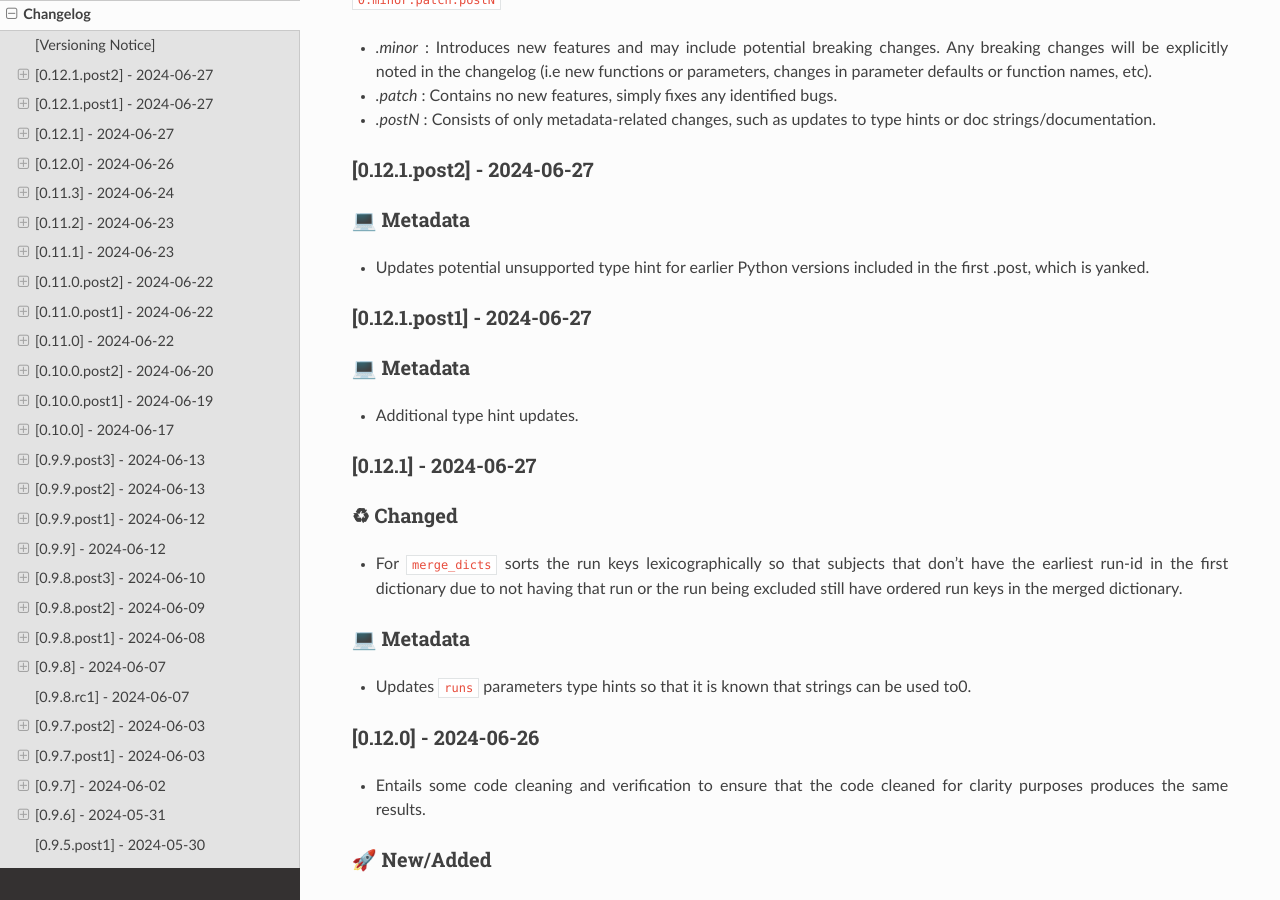
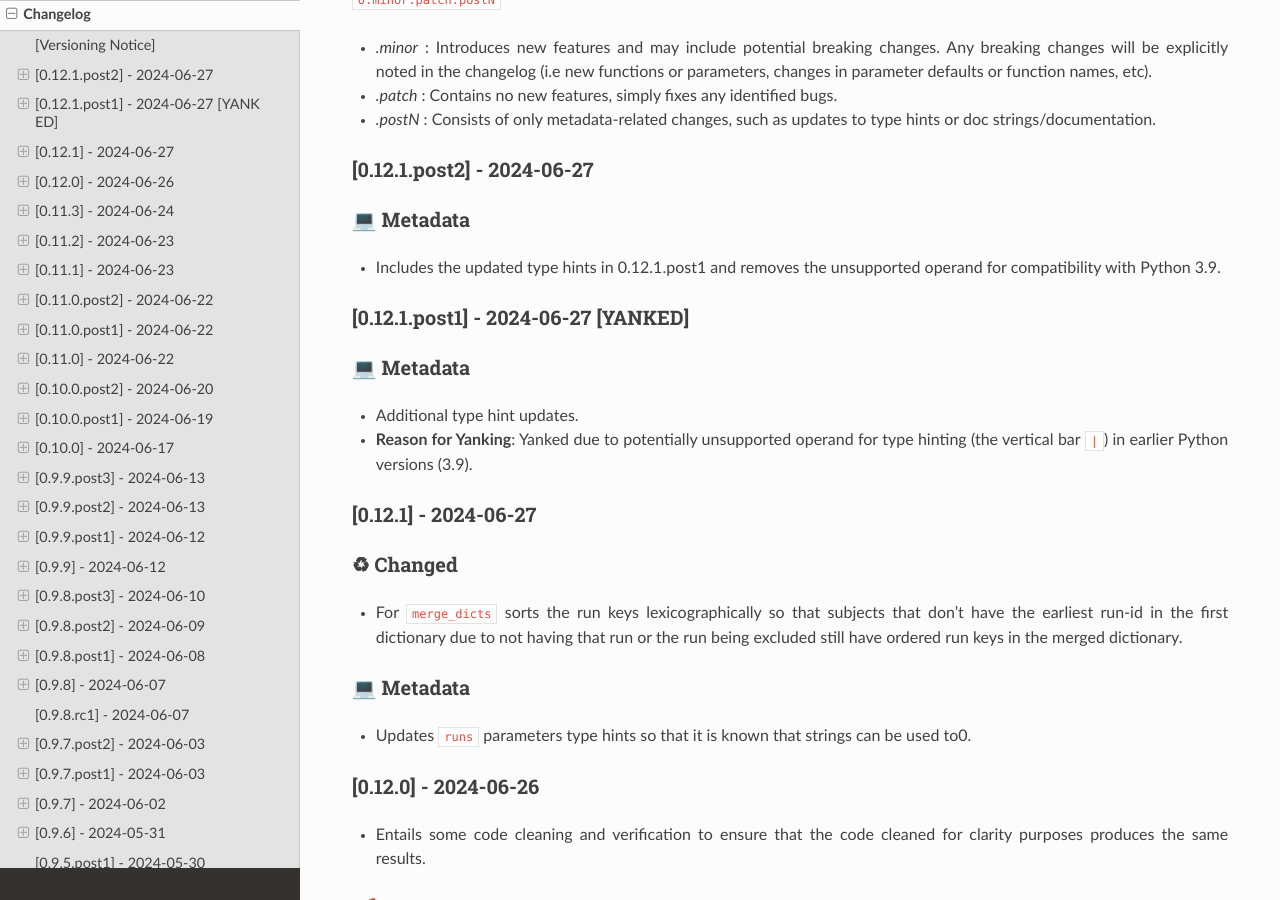
Before and after one commit to donishadsmith/neurocaps, a Sphinx documentation site: the page built from docs/changelog.rst, in a window 1280 px wide and 900 px high, scrolled down 920 px. Built offline with Sphinx 7.4.7 and the Read the Docs theme 2.0.0, drawn with Linux system fonts in a browser that asks for light colours.

Commit message:
update docs

```diff
--- a/CHANGELOG.md
+++ b/CHANGELOG.md
@@ -43,11 +43,14 @@ noted in the changelog (i.e new functions or parameters, changes in parameter de
 
 ## [0.12.1.post2] - 2024-06-27
 ### 💻 Metadata
-- Updates potential unsupported type hint for earlier Python versions included in the first .post, which is yanked.
+- Includes the updated type hints in 0.12.1.post1 and removes the unsupported operand for compatibility with
+Python 3.9.
 
-## [0.12.1.post1] - 2024-06-27
+## [0.12.1.post1] - 2024-06-27 [YANKED]
 ### 💻 Metadata
 - Additional type hint updates.
+- **Reason for Yanking**: Yanked due to potentially unsupported operand for type hinting (the vertical bar `|`)
+in earlier Python versions (3.9).
 
 ## [0.12.1] - 2024-06-27
 
--- a/docs/index.rst
+++ b/docs/index.rst
@@ -1,8 +1,7 @@
 .. include:: introduction.rst
 
-Contents
---------
 .. toctree::
+   :hidden:
    :maxdepth: 2
 
    installation
```
